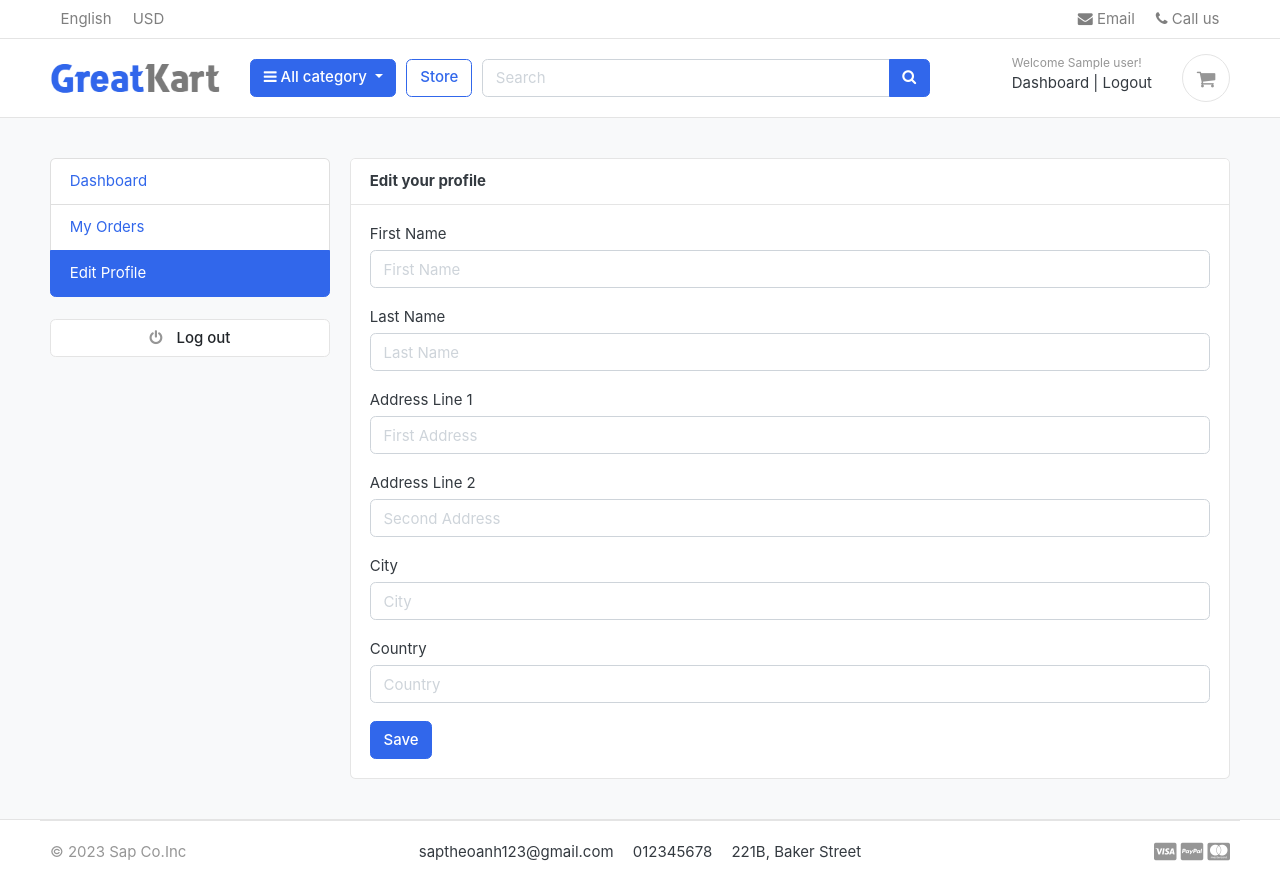
After one commit to mrbad12e/csdl, a Flask app: page /profile in a window 1280 px wide. The commit adds this page. Run offline with Flask 2, Linux system fonts and the light colour scheme; a user stored in the database is signed in; a database or web service that is not in the repository returns one stand-in record (values such as "Sample title"); data that the repository does not hold is empty; some libraries are stand-ins or nearby versions; some web fonts are replaced.

Commit message:
Alerts&Profile

```diff
--- a/create_database.sql
+++ b/create_database.sql
@@ -6,8 +6,6 @@ create table users(
     id char(8) primary key,
     email varchar(50) unique,
     passw varchar(50) not null,
-    first_name text,
-    last_name text,
     datejoined date default current_date,
     last_login date default current_date,
     is_active boolean default True,
@@ -19,6 +17,8 @@ create table users(
 create table user_profile(
     id char(8) primary key,
     images varchar(50) default 'images/avatars/avatar2.jpg',
+    first_name text null,
+    last_name text null,
     first_address text null,
     second_address text null,
     city varchar(20),
--- a/flask_website/__init__.py
+++ b/flask_website/__init__.py
@@ -169,11 +169,57 @@ def signin():
         user = User.get(email, password)
         if user:
             login_user(user)
-            return redirect(url_for('dashboard'))
+            user=check_user()
+            cur.execute("select count(*) from orders where user_id = %s", (str(user[0]), ))
+            orders_count = cur.fetchone()
+            context = {
+                'message': "Sign in succesfully",
+                'user': user,
+                'current_user': current_user,
+                'orders_count': orders_count,
+            }
+            return render_template('account/dashboard.html', **context)
         else:
-            return "Wrong email or password!"
+            context = {
+                'message': "Wrong email or password!",
+            }
+            return render_template('account/signin.html', **context)
     else:
         return render_template('account/signin.html')
+
+@app.route('/register',  methods=['GET', 'POST'])
+def register():
+    if request.method == 'POST':
+        email = request.form['email']
+        password = request.form['password']
+        cur.execute("select * from users where email = %s", (email, ))
+        user = cur.fetchone()
+        print(user)
+
+        if user:
+            context ={
+                'current_user': current_user,
+                'user': user,
+                'message': "Email has already existed",
+            }
+            return render_template('account/register.html', **context)
+        else:
+            id = generate_random_id(8)
+            cur.execute("insert into users (id, email, passw) values (%s, %s, %s)", (id, email, password, ))
+            conn.commit()
+            cur.execute("insert into user_profile (id) values (%s)", (id, ))
+            conn.commit()
+            cur.execute("select count(*) from orders where user_id = %s", (id, ))
+            orders_count = cur.fetchone()
+            context ={
+                'current_user': current_user,
+                'user': user,
+                'orders_count': orders_count,
+                'message': "Successfully registered",
+            }
+            return render_template('account/dashboard.html', **context)
+    else:
+        return render_template('account/register.html')
 
 @app.route('/dashboard')
 @login_required
@@ -192,6 +238,7 @@ def dashboard():
     return render_template('account/dashboard.html', **context)
 
 @app.route("/logout")
+@login_required
 def logout():
     logout_user()
     return redirect(url_for("index"))
@@ -306,7 +353,6 @@ def checkout():
 def create_order_product(cartitems, order_id, variation_id):
     if variation_id is None:
         for cartitem in cartitems:
-            id = generate_random_id(20)
             prod_price = cartitem[4] / cartitem[3]
             cur.execute('insert into orderproduct (order_id, prod_id, quantity, prod_price) values (%s, %s, %s, %s)', (str(order_id), str(cartitem[0]), cartitem[3], prod_price))
             conn.commit()
@@ -357,3 +403,48 @@ def place_order():
             'current_user': current_user,
         }
         return render_template('order/payment.html', **context)
+
+@app.route('/profile', methods=['POST', 'GET'])
+@login_required
+def edit_profile():
+    user = check_user()
+    cur.execute("select count(*) from orders where user_id = %s", (str(user[0]), ))
+    orders_count = cur.fetchone()
+    if request.method=='POST':
+
+        first_name = request.form['first_name']
+        last_name = request.form['last_name']
+        first_address = request.form['first_address']
+        second_address = request.form['second_address']
+        country = request.form['country']
+        city = request.form['city']
+        cur.execute("insert into user_profile (id, first_name, last_name, first_address, second_address, country, city) values (%s,%s,%s, %s,%s,%s,%s)", (str(user[0]), str(first_name), str(last_name), str(first_address), str(second_address), str(country), str(city),))
+        conn.commit()
+
+        context ={
+            'current_user': current_user,
+            'user': user,
+            'orders_count': orders_count,
+            'message': "Profile edited successfully",
+        }
+        return render_template('account/dashboard.html', **context)
+    else:
+        context ={
+            'current_user': current_user,
+            'user': user,
+            'orders_count': orders_count,
+        }
+        return render_template('account/edit_profile.html', **context)
+
+@app.route('/my_orders')
+@login_required
+def my_orders():
+    user = check_user()
+    cur.execute("select * from orders where user_id = %s", (str(user[0]), ))
+    orders = cur.fetchall()
+    context = {
+        'orders': orders,
+        'current_user': current_user,
+        'user': user,
+    }
+    return render_template('account/my_orders.html', **context)
--- a/flask_website/templates/account/dashboard.html
+++ b/flask_website/templates/account/dashboard.html
@@ -2,6 +2,7 @@
 
 {% block content %}
 
+{% include 'includes/alerts.html' %}
 <section class="section-conten padding-y bg">
 
 <div class="container">
--- /dev/null
+++ b/flask_website/templates/account/edit_profile.html
@@ -0,0 +1,62 @@
+{% extends 'base.html' %}
+
+
+{% block content %}
+
+<section class="section-conten padding-y bg">
+
+{% include 'includes/alerts.html' %}
+<div class="container">
+	<div class="row">
+	{% include 'includes/dashboard_sidebar.html' %}
+	<main class="col-md-9">
+		<article class="card">
+		<header class="card-header">
+			<strong class="d-inline-block mr-3">Edit your profile</strong>
+
+		</header>
+		<div class="card-body">
+			<div class="row">
+			<div class="col-md-12">
+				<form action="" method="POST">
+					<div class="form-group">
+						<label>First Name</label>
+						<input type="text" class="form-control" placeholder="First Name" name="first_name">
+					</div>
+					<div class="form-group">
+						<label>Last Name</label>
+						<input type="text" class="form-control" placeholder="Last Name" name="last_name">
+					</div>
+
+					<div class="form-group">
+						<label>Address Line 1</label>
+						<input type="text" class="form-control" placeholder="First Address" name="first_address">
+					</div>
+					<div class="form-group">
+						<label>Address Line 2</label>
+						<input type="text" class="form-control" placeholder="Second Address" name="second_address">
+					</div>
+					<div class="form-group">
+						<label>City</label>
+						<input type="text" class="form-control" placeholder="City" name="city">
+					</div>
+					<div class="form-group">
+						<label>Country</label>
+						<input type="text" class="form-control" placeholder="Country" name="country">
+					</div>
+					<input type="submit" value="Save" class="btn btn-primary">
+				</form>
+			</div>
+
+			</div> <!-- row.// -->
+		</div> <!-- card-body .// -->
+
+		</article> <!-- order-group.// -->
+	</main>
+</div> <!-- row.// -->
+</div>
+
+
+</section>
+
+{% endblock %}
--- a/flask_website/templates/account/signin.html
+++ b/flask_website/templates/account/signin.html
@@ -2,7 +2,7 @@
 
 
 {% block content %}
-
+{% include 'includes/alerts.html' %}
 <section class="section-conten padding-y" style="min-height:84vh">
 
 <!-- ============================ COMPONENT LOGIN   ================================= -->
--- a/flask_website/templates/home.html
+++ b/flask_website/templates/home.html
@@ -16,9 +16,7 @@
 
 </div> <!-- container //  -->
 </section>
-<!-- ========================= SECTION MAIN END// ========================= -->
-
-<!-- ========================= SECTION  ========================= -->
+{% include 'includes/alerts.html' %}
 <section class="section-name padding-y-sm">
 <div class="container">
 
--- /dev/null
+++ b/flask_website/templates/includes/alerts.html
@@ -0,0 +1,10 @@
+{% if message %}
+
+    <div id="message" class="container">
+    <div class="alert alert-success" role="alert">
+      <button type="button" class="close" data-dismiss="alert"><span aria-hidden="true">&times;</span></button>
+
+        {{ message }}
+    </div>
+    </div>
+{% endif %}
--- a/flask_website/templates/includes/dashboard_sidebar.html
+++ b/flask_website/templates/includes/dashboard_sidebar.html
@@ -1,10 +1,9 @@
 <aside class="col-md-3">
     <!--   SIDEBAR   -->
     <ul class="list-group">
-      <a class="list-group-item {% if '/accounts/' == request.path %}active{% endif %}" href="/dashboard"> Dashboard </a>
-      <a class="list-group-item {% if '/my_orders/' in request.path %}active{% endif %}" href="#"> My Orders </a>
-      <a class="list-group-item {% if '/edit_profile/' in request.path %}active{% endif %}" href="#"> Edit Profile </a>
-      <a class="list-group-item {% if '/change_password/' in request.path %}active{% endif %}" href="#"> Change Password </a>
+      <a class="list-group-item {% if '/dashboard' == request.path %}active{% endif %}" href="/dashboard"> Dashboard </a>
+      <a class="list-group-item {% if '/my_orders' in request.path %}active{% endif %}" href="/my_orders"> My Orders </a>
+      <a class="list-group-item {% if '/profile' in request.path %}active{% endif %}" href="/profile"> Edit Profile </a>
     </ul>
     <br>
     <a class="btn btn-light btn-block" href="/logout"> <i class="fa fa-power-off"></i> <span class="text">Log out</span> </a>
--- a/flask_website/templates/includes/navbar.html
+++ b/flask_website/templates/includes/navbar.html
@@ -98,7 +98,7 @@
                         </div>
                         {% else %}
                         <div class="widget-header">
-                            <small class="title text-muted">Welcome {{ user.3 }}!</small>
+                            <small class="title text-muted">Welcome {{ user.1 }}!</small>
                             <div>
                                 <a href="/dashboard">Dashboard</a> <span class="dark-transp"> | </span>
                                 <a href="/logout"> Logout</a>
```
Also changed, not shown: flask_website/templates/account/my_orders.html (added, +54 -0 lines), flask_website/templates/account/register.html (added, +31 -0 lines).
